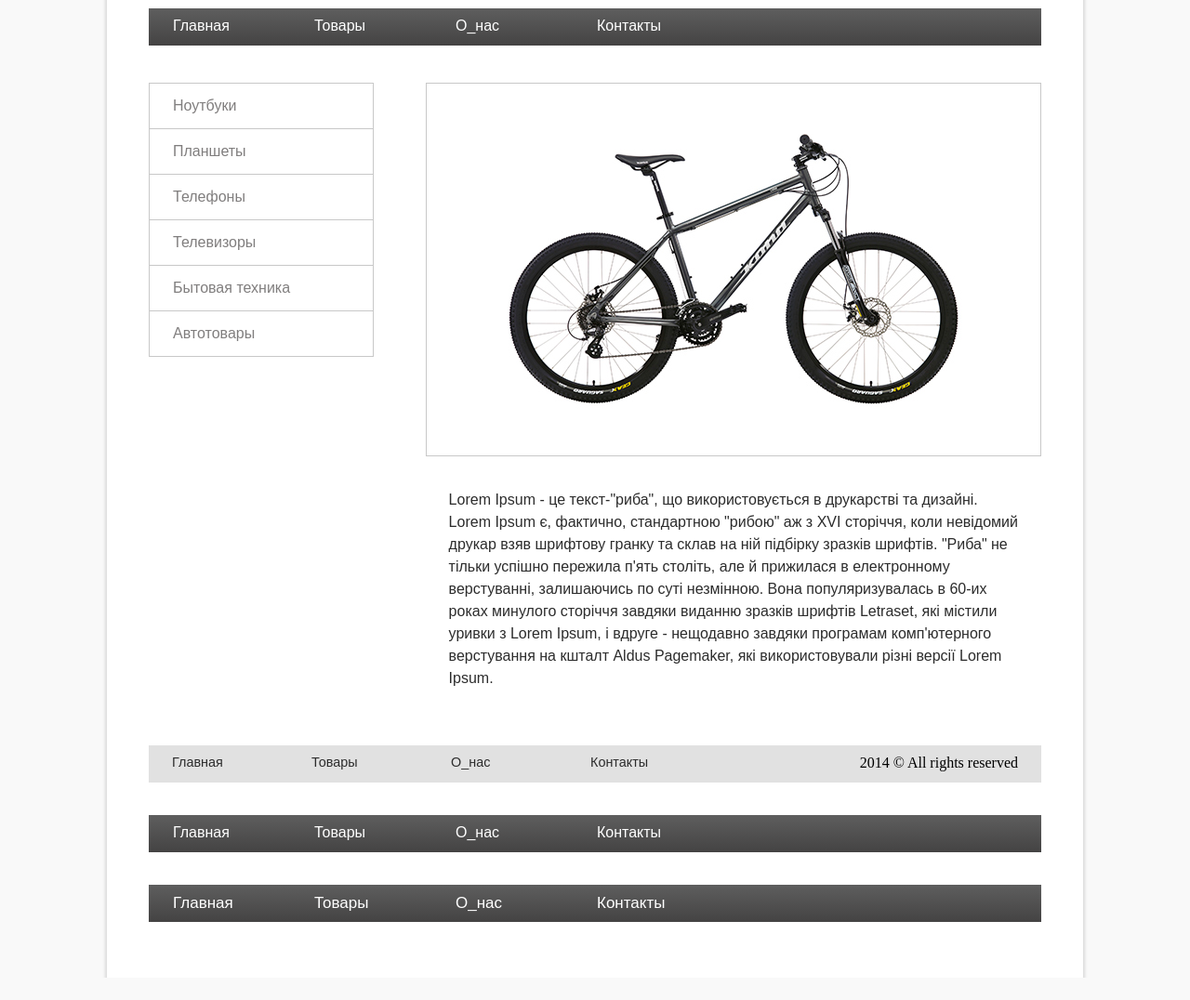
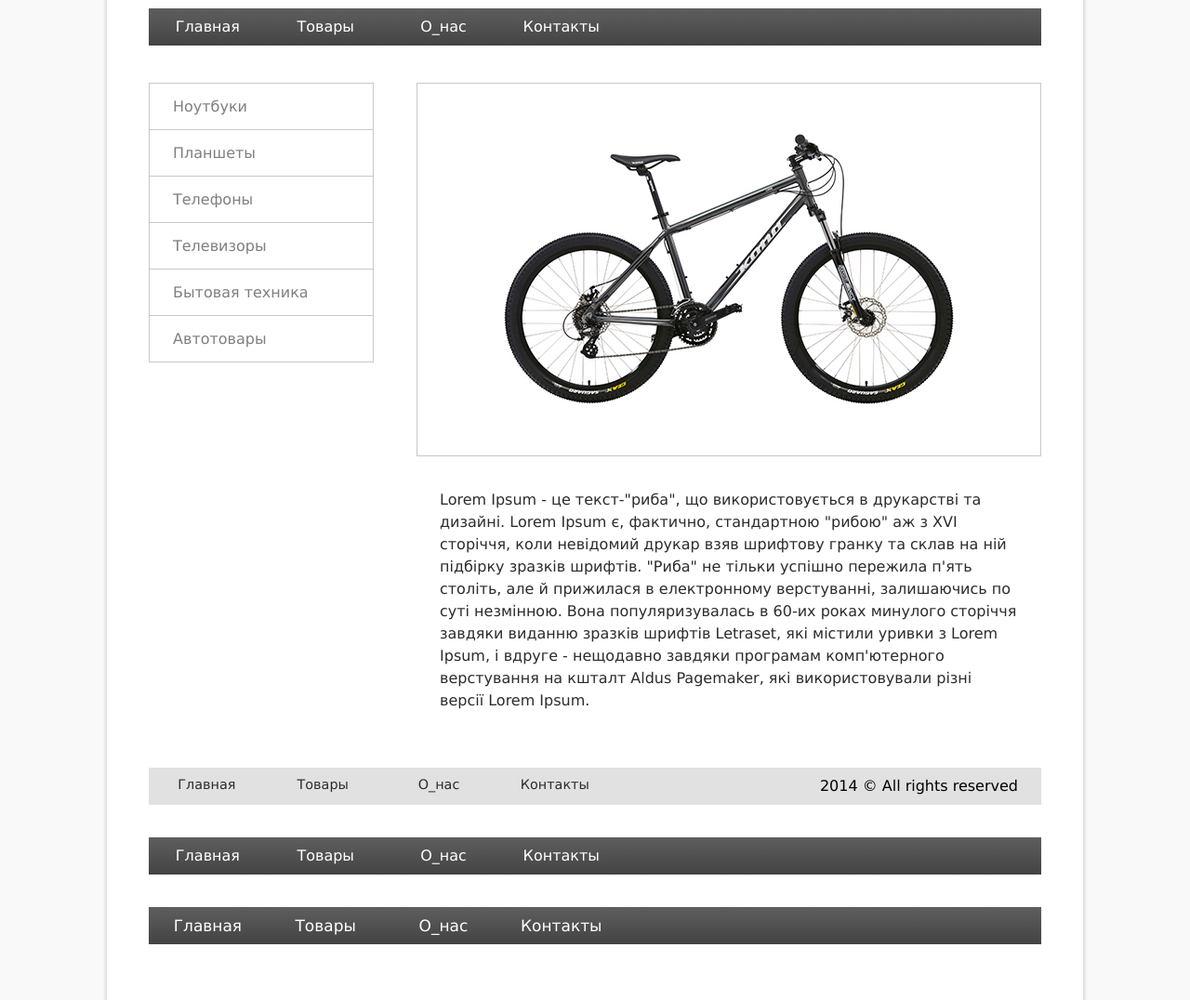
Before and after one commit to bark93/ILFE-HW1, a plain HTML site: page hw2/index-hw2.html in a window 1280 px wide. Shown: the part 120-1196 px from the top of the page at 93% size. Before the commit the page ends 1172 px from the top, so only its background shows below. Drawn offline with Linux system fonts and the light colour scheme.

Commit message:
after mentor rewiew

```diff
--- a/hw2/index-hw2.html
+++ b/hw2/index-hw2.html
@@ -20,6 +20,7 @@
 				</ul>
 			</nav>
 		</header>
+		<div class="middle-container">
 			<aside class="products">
 				<ul class="products__list">
 					<li class="products__item"><a class="products__link" href="#">Ноутбуки</a></li>
@@ -38,16 +39,14 @@
 					Lorem Ipsum - це текст-"риба", що використовується в друкарстві та дизайні. Lorem Ipsum є, фактично, стандартною "рибою" аж з XVI сторіччя, коли невідомий друкар взяв шрифтову гранку та склав на ній підбірку зразків шрифтів. "Риба" не тільки успішно пережила п'ять століть, але й прижилася в електронному верстуванні, залишаючись по суті незмінною. Вона популяризувалась в 60-их роках минулого сторіччя завдяки виданню зразків шрифтів Letraset, які містили уривки з Lorem Ipsum, і вдруге - нещодавно завдяки програмам комп'ютерного верстування на кшталт Aldus Pagemaker, які використовували різні версії Lorem Ipsum.
 				</div>
 			</main>
-		<div class="clear"></div>
+		</div>
 		<footer class="main-footer">
-			<div class="footer-menu">
-				<ul class="footer-menu__list">
+			<ul class="footer-menu">
 				<li class="footer-menu__item"><a class="footer-menu__link" href="#">Главная</a></li>
 				<li class="footer-menu__item"><a class="footer-menu__link" href="#">Товары</a></li>
 				<li class="footer-menu__item"><a class="footer-menu__link" href="#">О_нас</a></li>
 				<li class="footer-menu__item"><a class="footer-menu__link" href="#">Контакты</a></li>
 			</ul>
-			</div>
 			<div class="copyright">
 				2014 © All rights reserved
 			</div>
--- a/hw2/style-hw2.css
+++ b/hw2/style-hw2.css
@@ -5,6 +5,11 @@
 
 body {
 	background-color: #f9f9f9;
+	font-family: Geneva, Arial, Helvetica, sans-serif;
+}
+
+a {
+	text-decoration: none;
 }
 /*----------header----------*/
 .container {
@@ -18,25 +23,23 @@ body {
 .main-menu {
 	margin-top: 35px;
 	height: 40px;
-	width: 100%;
 	background: linear-gradient(to top, #444343, #5e5e5e);
 }
 
 .main-menu__item {
 	list-style: none;
 	float: left;
+	width: 13%;
 	border-right: rgba(255,255,255,0) 1px solid;
 	border-left: rgba(255,255,255,0) 1px solid;
 }
 
 .main-menu__link {
 	color: #ffffff;
-	text-decoration: none;
-	font-family: sans-serif;
 	display: block;
 	height: 100%;
-	width: 100px;
-	padding: 10px 25px;
+	text-align: center;
+	padding: 10px;
 }
 
 .main-menu__item:hover {
@@ -44,10 +47,15 @@ body {
 	border-left: rgba(255,255,255,1) 1px solid;
 	background: linear-gradient(to top, #2f2f2f, #4a4a4a);
 }
-/*----------aside----------*/
+/*----------middle-part----------*/
+.middle-container {
+	display: flex;
+	align-items: flex-start;
+	justify-content: space-between;
+	padding-top: 40px;
+}
+
 .products {
-	margin-top: 40px;
-	margin-right: 40px;
 	width: 25%;
 	display: inline-block;
 	border: 1px solid #c8c8c8;
@@ -61,13 +69,11 @@ body {
 }
 
 .products__item:last-child {
-	border-bottom: 0px solid #c8c8c8;
+	border-bottom: none;
 }
 
 .products__link{
 	color: #807e7e;
-	text-decoration: none;
-	font-family: sans-serif;
 	display: block;
 	height: 100%;
 	padding: 15px 25px;
@@ -81,42 +87,28 @@ body {
 	color: #000;
 	padding-left: 35px;
 }
-/*----------main----------*/
+
 .main-info {
-	width: 69%;
-	margin-top: 40px;
-	vertical-align: top;
-	overflow: hidden;
-	float: right;
+	width: 70%;
 }
 
 .main-info__item {
 	border: 1px solid #c8c8c8;
 	height: 400px;
-	position: relative
+	display: flex;
+	justify-content: center;
+	align-items: center;
 }
-
-.main-info__image {
-	margin: auto;
-	position: absolute;
-  top: 0; left: 0; bottom: 0; right: 0;
-}
-
 
 .main-info__text {
 	padding: 35px 25px 60px 25px;
-	font-family: sans-serif;
 	color: #2c2c2c;
 	line-height: 150%;
 }
 
-.clear {
-	clear: both;
-}
 /*----------footer----------*/
 .main-footer {
 	height: 40px;
-	width: 100%;
 	background-color: #e1e1e1;
 }
 
@@ -124,17 +116,17 @@ body {
 	list-style: none;
 	display: block;
 	float: left;
+	width: 13%;
+
 }
 
 .footer-menu__link {
 	color: #2c2c2c;
-	text-decoration: none;
-	font-family: sans-serif;
 	font-size: 90%;
 	display: block;
 	height: 100%;
-	width: 100px;
-	padding: 10px 25px;
+	text-align: center;
+	padding: 10px;
 }
 
 .footer-menu__item:hover .footer-menu__link  {
@@ -149,7 +141,6 @@ body {
 .main-menu-flex {
 	margin-top: 35px;
 	height: 40px;
-	width: 100%;
 	background: linear-gradient(to top, #444343, #5e5e5e);
 }
 
@@ -161,16 +152,15 @@ body {
 	list-style: none;
 	border-right: rgba(255,255,255,0.0) 1px solid;
 	border-left: rgba(255,255,255,0.0) 1px solid;
+	width: 13%;
 }
 
 .main-menu-flex__link {
 	color: #ffffff;
-	text-decoration: none;
-	font-family: sans-serif;
 	display: block;
 	height: 100%;
-	width: 100px;
-	padding: 10px 25px;
+	text-align: center;
+	padding: 10px;
 }
 
 .main-menu-flex li:hover {
@@ -193,18 +183,18 @@ body {
 	display: inline-block;
 	list-style: none;
 	font-size: 17px;
+	width: 13%;
 	border-right: rgba(255,255,255,0.0) 1px solid;
 	border-left: rgba(255,255,255,0.0) 1px solid;
+
 }
 
 .main-menu-ib__link {
 	color: #ffffff;
-	text-decoration: none;
-	font-family: sans-serif;
 	display: block;
-	height:100%;
-	width: 100px;
-	padding: 10px 25px;
+	height: 100%;
+	text-align: center;
+	padding: 10px;
 }
 
 .main-menu-ib__item:hover {
```
Lines whose indentation alone changed are shown as unchanged.
